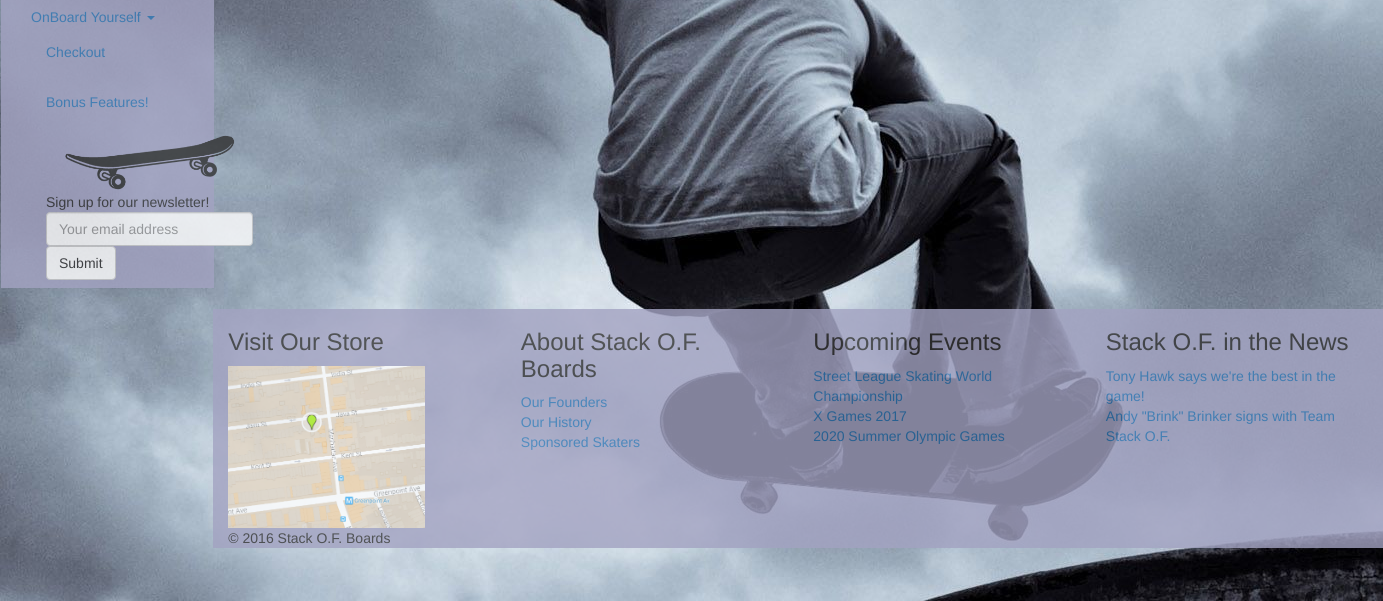
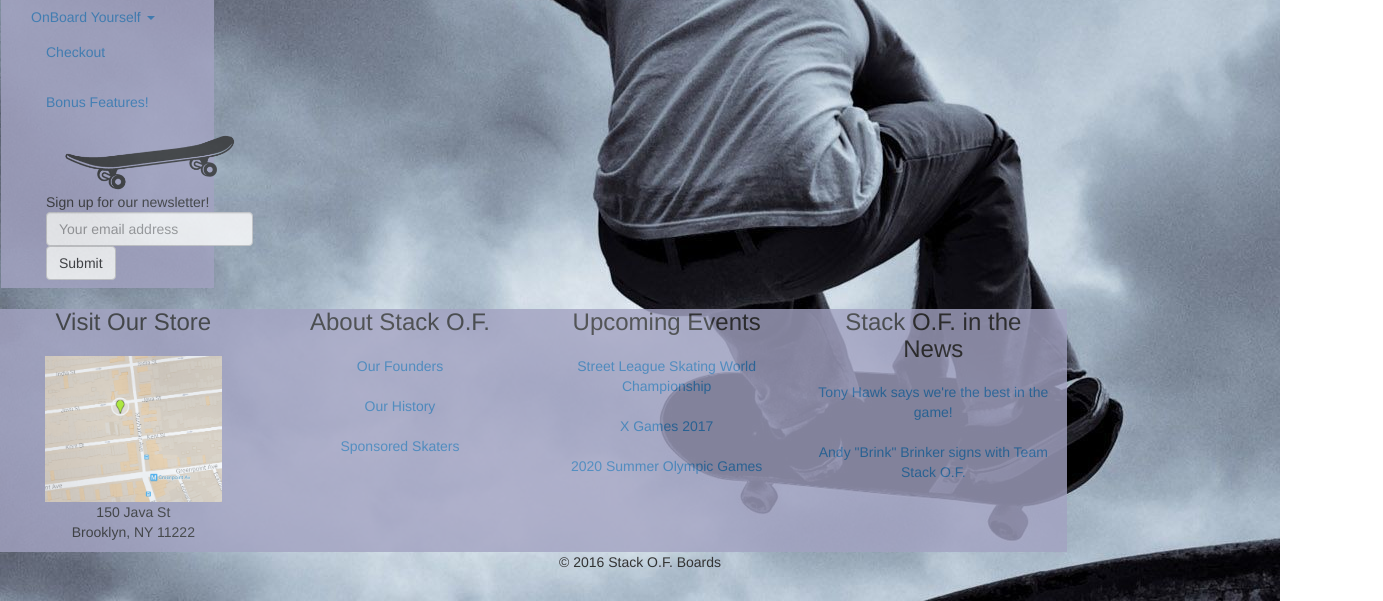
Before and after one commit to Allen-37F/ecommerce-0110, a website: page src/index.html in a window 1280 px wide. Shown: the part 199-800 px from the top of the page, 1383 px wide, since content can reach past the window. Drawn offline with nearby package versions, Linux system fonts and the light colour scheme.

Commit message:
centered links, headers, and map in footer and put legal at the bottom of the page

```diff
--- a/src/index.html
+++ b/src/index.html
@@ -44,42 +44,48 @@
     </nav>
 
 
-    <footer class="container col-xs-offset-2 navColor">
+    <footer class="container col-xs-10 navColor">
 
       <div class="row noColor">
         <section class="map col-xs-3">
-          <h3>Visit Our Store</h3>
-          <img src="images/JavaStreetMap.png" height="75%" width=75%>
+          <h3 class="footer-h3">Visit Our Store</h3>
+          <br>
+          <img class="map" src="images/JavaStreetMap.png" width="75%" height="75%">
+          <p class="footerAddress">150 Java St<br>
+             Brooklyn, NY 11222</p>
         </section>
         <section class="about col-xs-3">
-          <h3>About Stack O.F. Boards</h3>
-          <a href="#">Our Founders</a>
+          <h3 class="footer-h3">About Stack O.F.</h3>
           <br>
-          <a href="#">Our History</a>
+          <a href="#" class="footerLinks">Our Founders</a>
           <br>
-          <a href="#">Sponsored Skaters</a>
+          <a href="#" class="footerLinks">Our History</a>
+          <br>
+          <a href="#" class="footerLinks">Sponsored Skaters</a>
         </section>
         <section class="events col-xs-3">
-          <h3>Upcoming Events</h3>
-          <a href="#">Street League Skating World Championship</a>
+          <h3 class="footer-h3">Upcoming Events</h3>
           <br>
-          <a href="#">X Games 2017</a>
+          <a href="#" class="footerLinks">Street League Skating World Championship</a>
           <br>
-          <a href="#">2020 Summer Olympic Games</a>
+          <a href="#" class="footerLinks">X Games 2017</a>
+          <br>
+          <a href="#" class="footerLinks">2020 Summer Olympic Games</a>
         </section>
         <section class="news col-xs-3">
-          <h3>Stack O.F. in the News</h3>
-          <a href="#">Tony Hawk says we're the best in the game!</a>
+          <h3 class="footer-h3">Stack O.F. in the News</h3>
           <br>
-          <a href="#">Andy "Brink" Brinker signs with Team Stack O.F.</a>
+          <a href="#" class="footerLinks">Tony Hawk says we're the best in the game!</a>
+          <br>
+          <a href="#" class="footerLinks">Andy "Brink" Brinker signs with Team Stack O.F.</a>
 
 
         </section>
       </div>
-      <legal>
-        	&copy; 2016 Stack O.F. Boards
-      </legal>
     </footer>
+    <legal>
+        &copy; 2016 Stack O.F. Boards
+    </legal>
 
 
 
--- a/src/main.css
+++ b/src/main.css
@@ -13,3 +13,18 @@ body {
 .noColor {
   opacity: 1
 }
+
+
+.footerLinks,
+.footer-h3,
+.map {
+    text-align: center;
+    display: block;
+    margin: 0 auto;
+}
+
+legal {
+  text-align: center;
+  clear: both;
+  display: block;
+}
```
Also changed, not shown: 2 other files.
